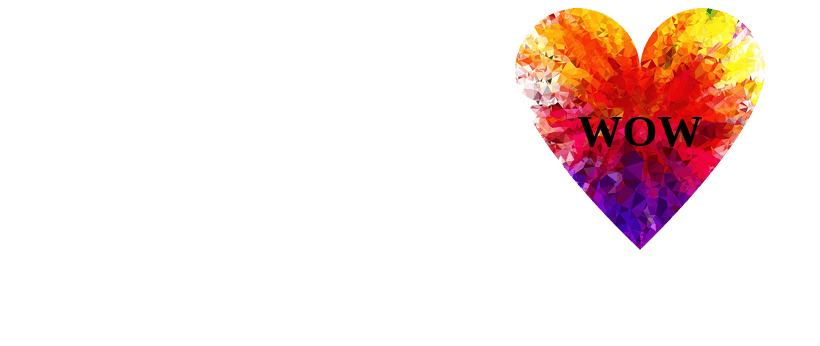
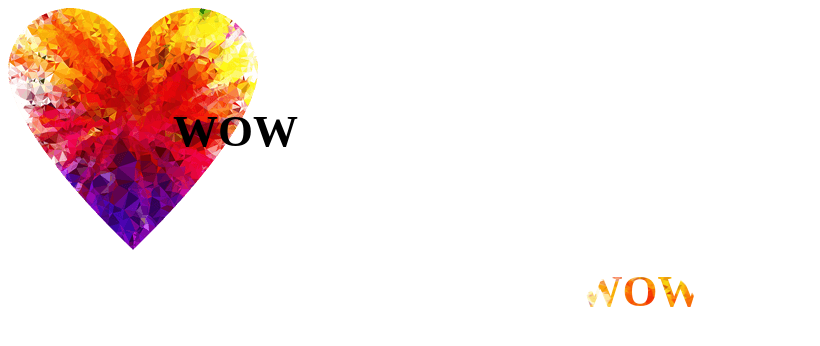
Before and after one commit to pesto-students/exercise-day-10, a plain HTML site: page css-exercises/advanced-box-effects/heart.html in a window 1280 px wide. Shown: the whole page, without its empty margins (0-820 px from the left). Drawn offline with Linux system fonts and the light colour scheme.

Commit message:
WIP : Aditya and Amal

```diff
--- a/css-exercises/advanced-box-effects/heart.html
+++ b/css-exercises/advanced-box-effects/heart.html
@@ -1,16 +1,23 @@
 <!DOCTYPE html>
 <html lang="en">
+
 <head>
     <meta charset="UTF-8">
     <meta name="viewport" content="width=device-width, initial-scale=1.0">
     <meta http-equiv="X-UA-Compatible" content="ie=edge">
     <title>Document</title>
-    <link  href="./style.css" rel="stylesheet" type="text/css">
+    <link href="./style.css" rel="stylesheet" type="text/css">
 </head>
+
 <body>
     <div class="container">
-    <img src="./colorful-heart.png">
-    <h2 class="center">WOW</h2>
+        <img src="./colorful-heart.png">
+        <h2 class="center">WOW</h2>
     </div>
+    <div class="container2">
+        <h2 class="center2">WOW</h2>
+    </div>
+
 </body>
+
 </html>
--- a/css-exercises/advanced-box-effects/style.css
+++ b/css-exercises/advanced-box-effects/style.css
@@ -1,13 +1,28 @@
 .container{
     position: relative;
-    text-align: center;
     color: black;
 }
 .center{
     position: absolute;
     top: 35%;
-    left:50%;
+    left:18%;
     transform: translate(-50%,-50%);
     font-size: 45px;
 
 }
+.container2{
+    position: relative;
+    text-align: center;
+    color: black;
+}
+.center2{
+    position: absolute;
+    top: 35%;
+    left:50%;
+    transform: translate(-50%,-50%);
+    font-size: 45px;
+    background-image: url(colorful-heart.png);
+    -webkit-text-fill-color: transparent;
+    -webkit-background-clip: text;
+    color: aqua;
+}
```
